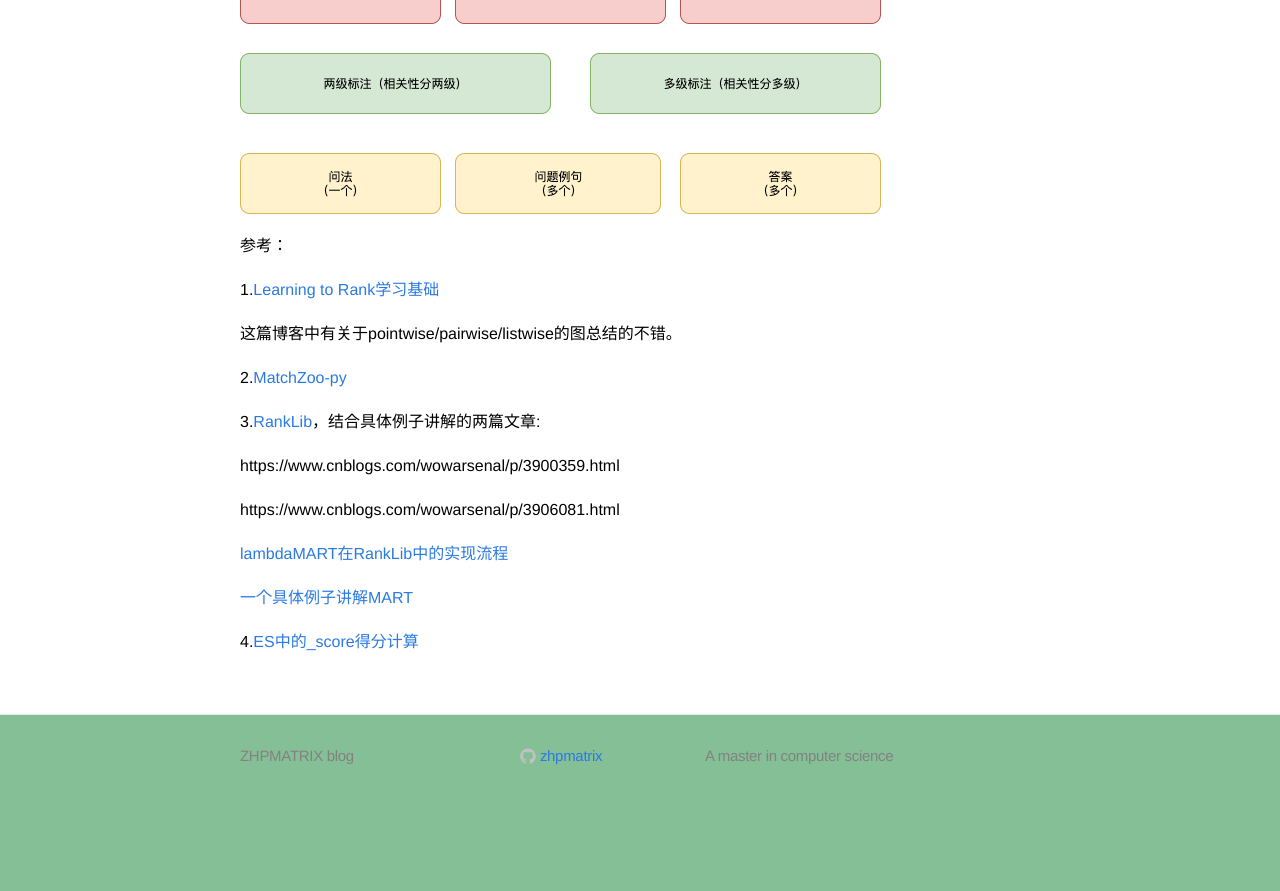
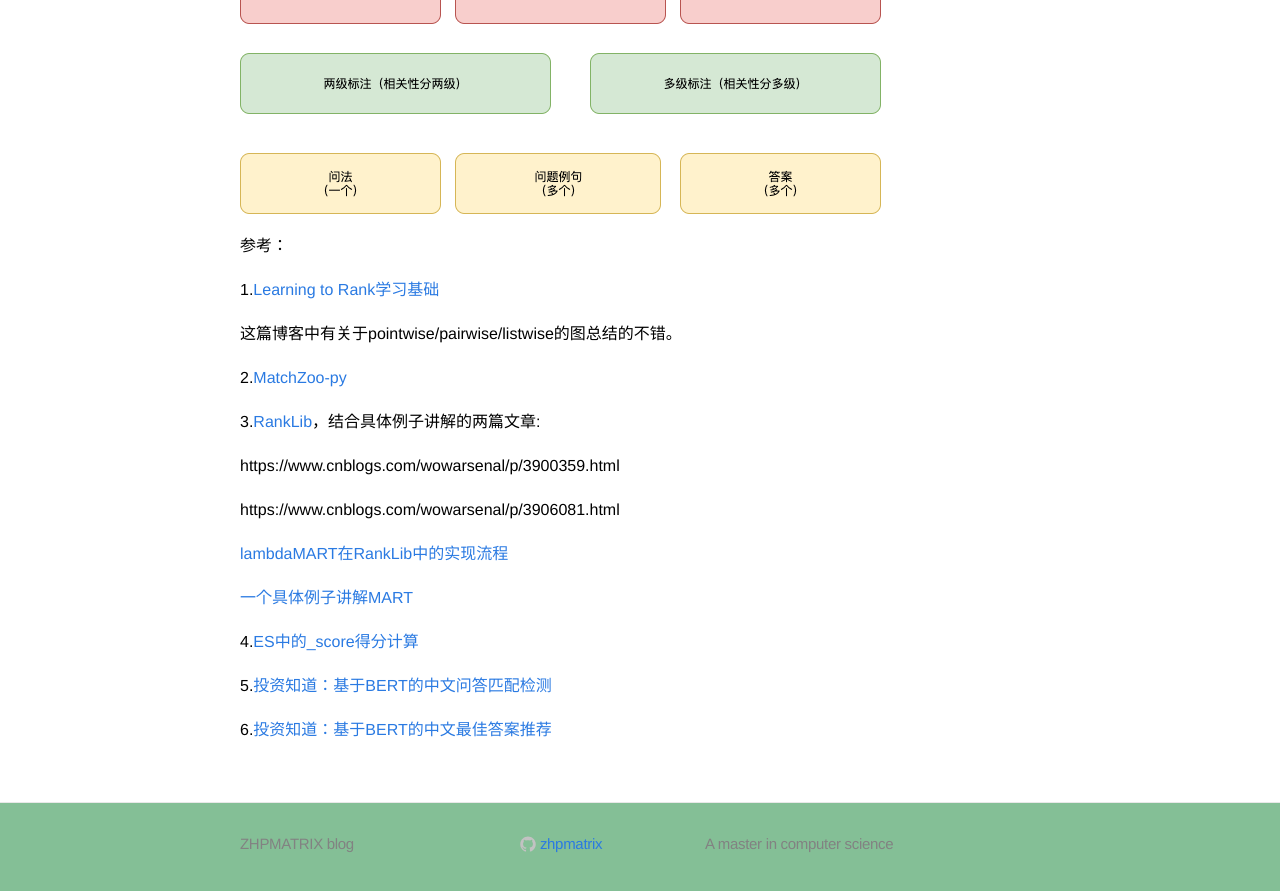
Before and after one commit to zhpmatrix/zhpmatrix.github.io, a Jekyll site: the page built from _posts/2020-08-11-learning-to-rank.md, in a window 1280 px wide and 900 px high, scrolled down 1445 px. Shown: the top 891 px of the window. Built offline with Jekyll 4.4.1, drawn with Linux system fonts in a browser that asks for light colours; comment, search, counter and statistics services are not loaded; before the commit the page ends 2257 px from its top, so only the background shows below that.

Commit message:
add new ref

```diff
--- a/_posts/2020-08-11-learning-to-rank.md
+++ b/_posts/2020-08-11-learning-to-rank.md
@@ -63,3 +63,7 @@ https://www.cnblogs.com/wowarsenal/p/3906081.html
 [一个具体例子讲解MART](https://zhuanlan.zhihu.com/p/81016622)
 
 4.[ES中的_score得分计算](https://blog.csdn.net/paditang/article/details/79098830)
+
+5.[投资知道：基于BERT的中文问答匹配检测](https://blog.csdn.net/zp563987805/article/details/104350670)
+
+6.[投资知道：基于BERT的中文最佳答案推荐](https://blog.csdn.net/zp563987805/article/details/104406026)
```
